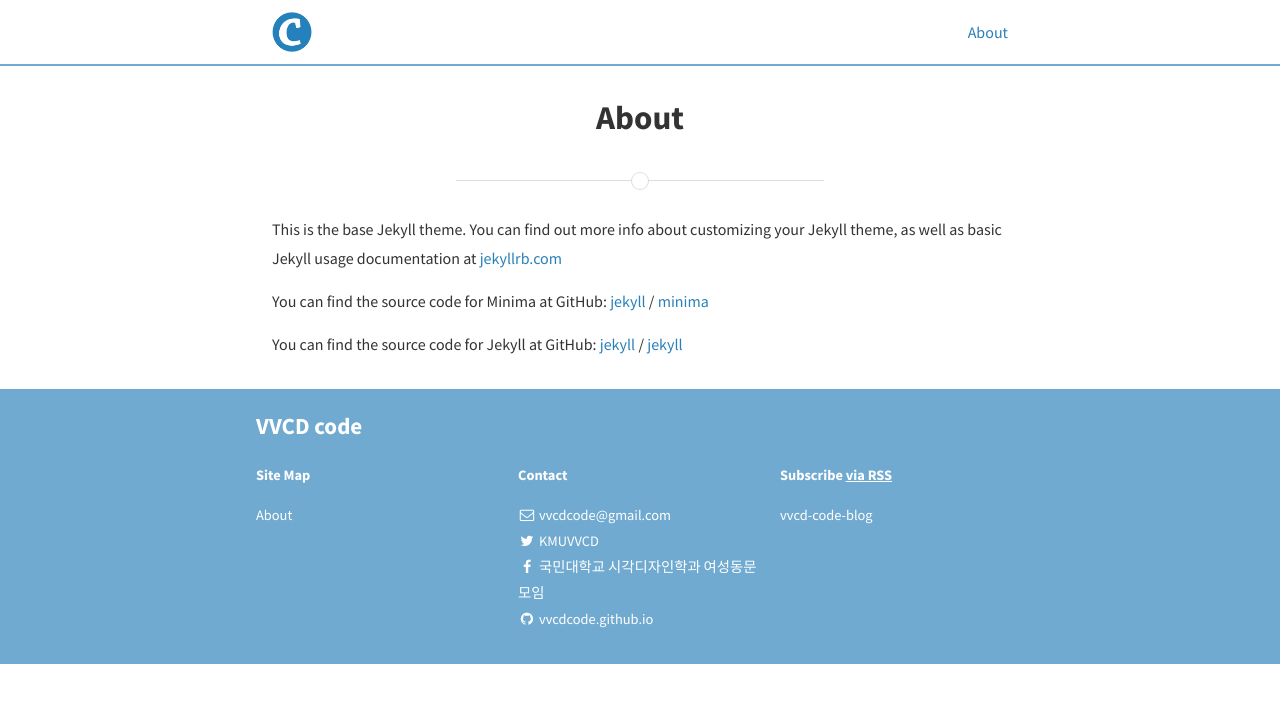
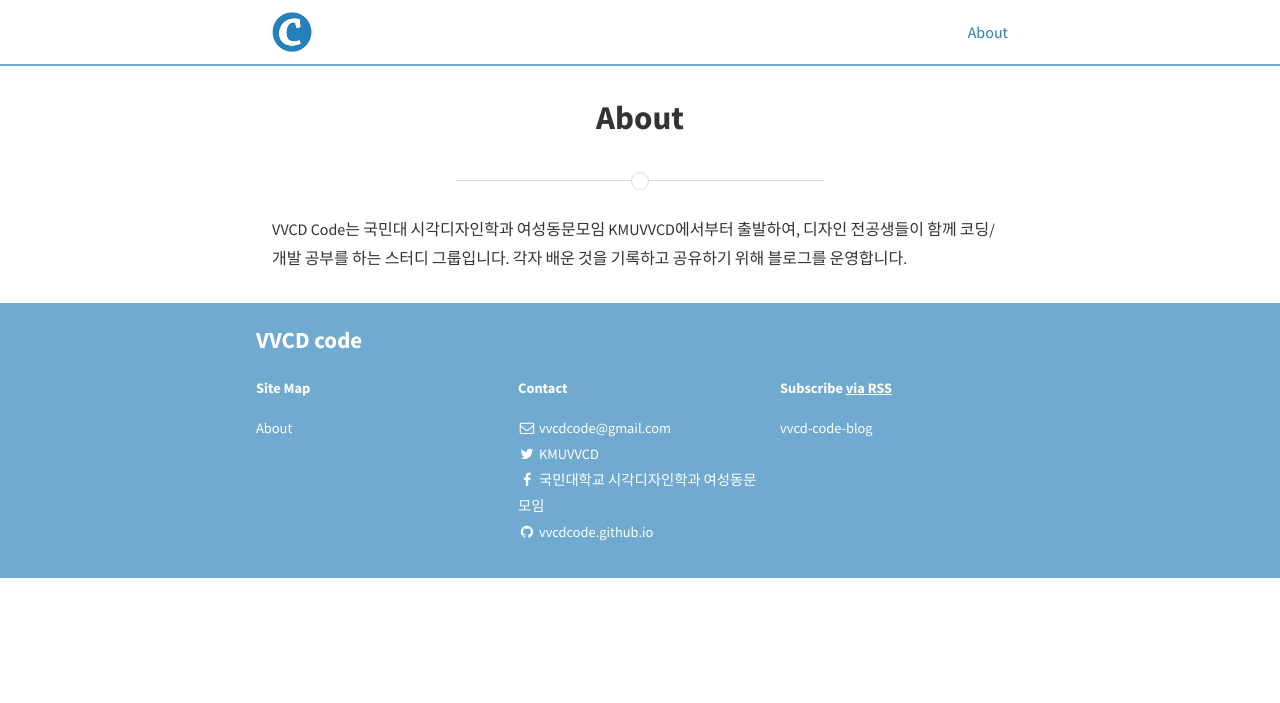
Before and after one commit to vvcdcode/vvcdcode.github.io, a Jekyll site: the page built from about.md, in a window 1280 px wide. Shown: the top 703 px of the page. Built offline with Jekyll 4.4.1, drawn with Linux system fonts in a browser that asks for light colours; nearby versions of some CDN libraries.

Commit message:
Update contents 'about.md'

```diff
--- a/about.md
+++ b/about.md
@@ -2,17 +2,9 @@
 layout: page
 title: About
 permalink: /about/
+cover: /assets/about_image.jpg
 ---
 
-This is the base Jekyll theme. You can find out more info about customizing your Jekyll theme, as well as basic Jekyll usage documentation at [jekyllrb.com](https://jekyllrb.com/)
-
-You can find the source code for Minima at GitHub:
-[jekyll][jekyll-organization] /
-[minima](https://github.com/jekyll/minima)
-
-You can find the source code for Jekyll at GitHub:
-[jekyll][jekyll-organization] /
-[jekyll](https://github.com/jekyll/jekyll)
-
-
-[jekyll-organization]: https://github.com/jekyll
+VVCD Code는 국민대 시각디자인학과 여성동문모임 KMUVVCD에서부터 출발하여,
+디자인 전공생들이 함께 코딩/개발 공부를 하는 스터디 그룹입니다.
+각자 배운 것을 기록하고 공유하기 위해 블로그를 운영합니다.
```
